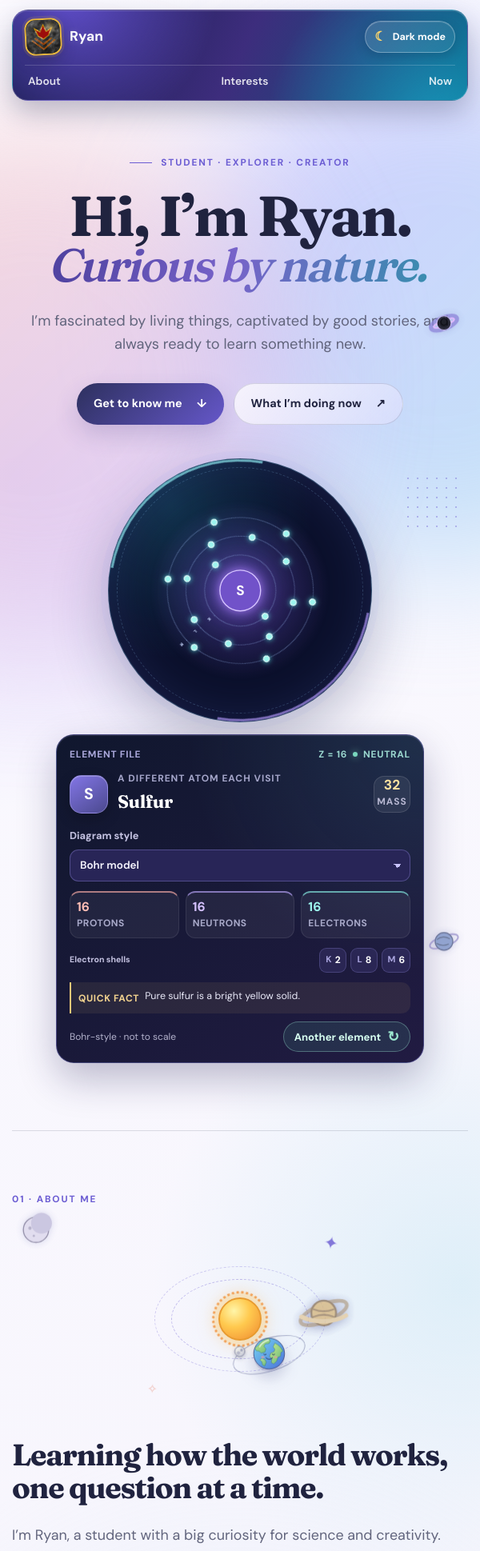
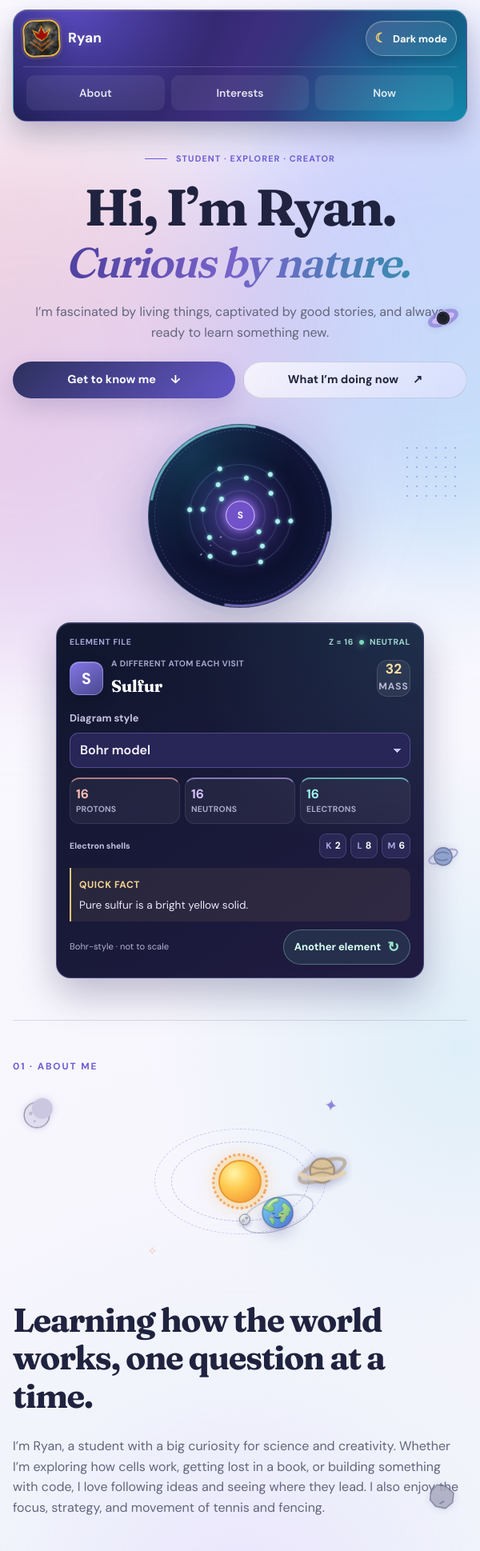
Before and after one commit to ryanshengtennis-bit/Project-Hail-Mary, a Next.js app: page / in a window 600 px wide. Shown: the top 1939 px of the page at 80% size. Built offline with nearby package versions, Linux system fonts and the light colour scheme.

Commit message:
Improve phone layout and touch controls

```diff
--- a/app/layout.js
+++ b/app/layout.js
@@ -1,4 +1,5 @@
 import '../styles.css';
+import './mobile.css';
 
 export const metadata = {
   title: 'Ryan | Curious by Nature',
--- /dev/null
+++ b/app/mobile.css
@@ -0,0 +1,68 @@
+/* Compact layouts and comfortable touch targets for phones and small tablets. */
+@media (max-width: 940px) {
+  .hero, .hero-copy, .hero-art, .atom-details, .goal > div { min-width: 0; }
+}
+
+@media (max-width: 680px) {
+  .site-header, main, footer { width: calc(100% - 32px); }
+  .site-header { padding: 12px; border-radius: 18px; }
+  .site-header nav { display: grid; grid-template-columns: repeat(3, minmax(0, 1fr)); gap: 8px; padding-top: 10px; }
+  .site-header nav a { display: flex; align-items: center; justify-content: center; min-height: 44px; border-radius: 10px; background: rgba(255,255,255,.07); }
+  .site-header nav a::after { bottom: 4px; left: 25%; right: 25%; }
+  .site-header .theme-toggle { min-height: 44px; font-size: .8rem; }
+
+  .hero { padding: 38px 0 44px; gap: 28px; }
+  .eyebrow { margin-bottom: 18px; font-size: .68rem; letter-spacing: .1em; }
+  .hero h1 { margin-bottom: 20px; font-size: clamp(2.6rem, 11vw, 4rem); line-height: 1.06; }
+  .hero-tagline { margin-top: 8px; }
+  .hero-intro { max-width: 34rem; margin-bottom: 22px; font-size: 1rem; line-height: 1.65; }
+  .hero-actions { gap: 10px; }
+  .hero-actions .button { width: 100%; min-height: 46px; }
+
+  .hero-art { gap: 18px; padding-top: 4px; }
+  .hero-art .orb-main { width: min(230px, 65vw); }
+  .atom-details { width: 100%; max-width: 460px; padding: 16px; border-radius: 18px; }
+  .atom-card-label { gap: 8px; flex-wrap: wrap; font-size: .65rem; letter-spacing: .06em; }
+  .atom-details-heading { gap: 10px; }
+  .atom-details-heading > div { min-width: 0; }
+  .atom-details-heading h2 { font-size: 1.3rem; overflow-wrap: anywhere; }
+  .atom-kicker { font-size: .65rem; letter-spacing: .04em; }
+  .atom-symbol-badge { width: 42px; height: 42px; border-radius: 12px; }
+  .atom-mass { flex: 0 0 42px; }
+  .atom-style-picker { gap: 7px; }
+  .atom-style-picker select { min-height: 44px; font-size: 1rem; background-position: calc(100% - 15px) 19px, calc(100% - 10px) 19px; }
+  .atom-particle-grid { gap: 6px; }
+  .atom-particle-grid > div { padding: 9px 7px; }
+  .atom-particle-grid span { font-size: .65rem; letter-spacing: .02em; }
+  .atom-shell-readout { flex-wrap: wrap; }
+  .atom-shell-pills { flex-wrap: wrap; }
+  .atom-fact-box { grid-template-columns: minmax(0, 1fr); gap: 4px; padding: 10px; }
+  .atom-fact-box p { font-size: .85rem; line-height: 1.55; }
+  .atom-detail-footer { align-items: stretch; flex-direction: column; gap: 9px; }
+  .atom-details .atom-model-note { font-size: .7rem; }
+  .atom-another-button { min-height: 44px; justify-content: center; }
+
+  .section { padding-block: 48px; }
+  .section-label { margin-bottom: 16px; }
+  .section-heading { gap: 12px; margin-bottom: 24px; }
+  .section-heading h2, .about h2, .now h2 { font-size: clamp(1.9rem, 8vw, 2.6rem); line-height: 1.15; }
+  .section-heading p, .about-content p { font-size: 1rem; }
+  .card-grid { gap: 14px; }
+  .interest-card { min-height: 0; padding: 22px; }
+  .interest-card .card-icon { width: 56px; height: 56px; margin-bottom: 18px; }
+  .card-toggle { min-height: 44px; }
+  .card-link, .play-again-button { min-height: 44px; display: inline-flex; align-items: center; }
+  .space-object-hunt { overflow-wrap: anywhere; }
+  .now-panel { padding: 28px 18px; gap: 26px; border-radius: 22px; }
+  .goal { padding: 18px; gap: 12px; }
+  .goal h3, .goal p { overflow-wrap: anywhere; }
+  .quote { margin-block: 32px; padding: 38px 22px; }
+  footer { padding-block: 26px; gap: 16px; }
+  .back-top { min-height: 44px; display: inline-flex; align-items: center; }
+}
+
+@media (min-width: 480px) and (max-width: 680px) {
+  .hero-actions .button { width: auto; flex: 1; }
+  .atom-detail-footer { flex-direction: row; align-items: center; }
+  .atom-another-button { flex-shrink: 0; }
+}
```
